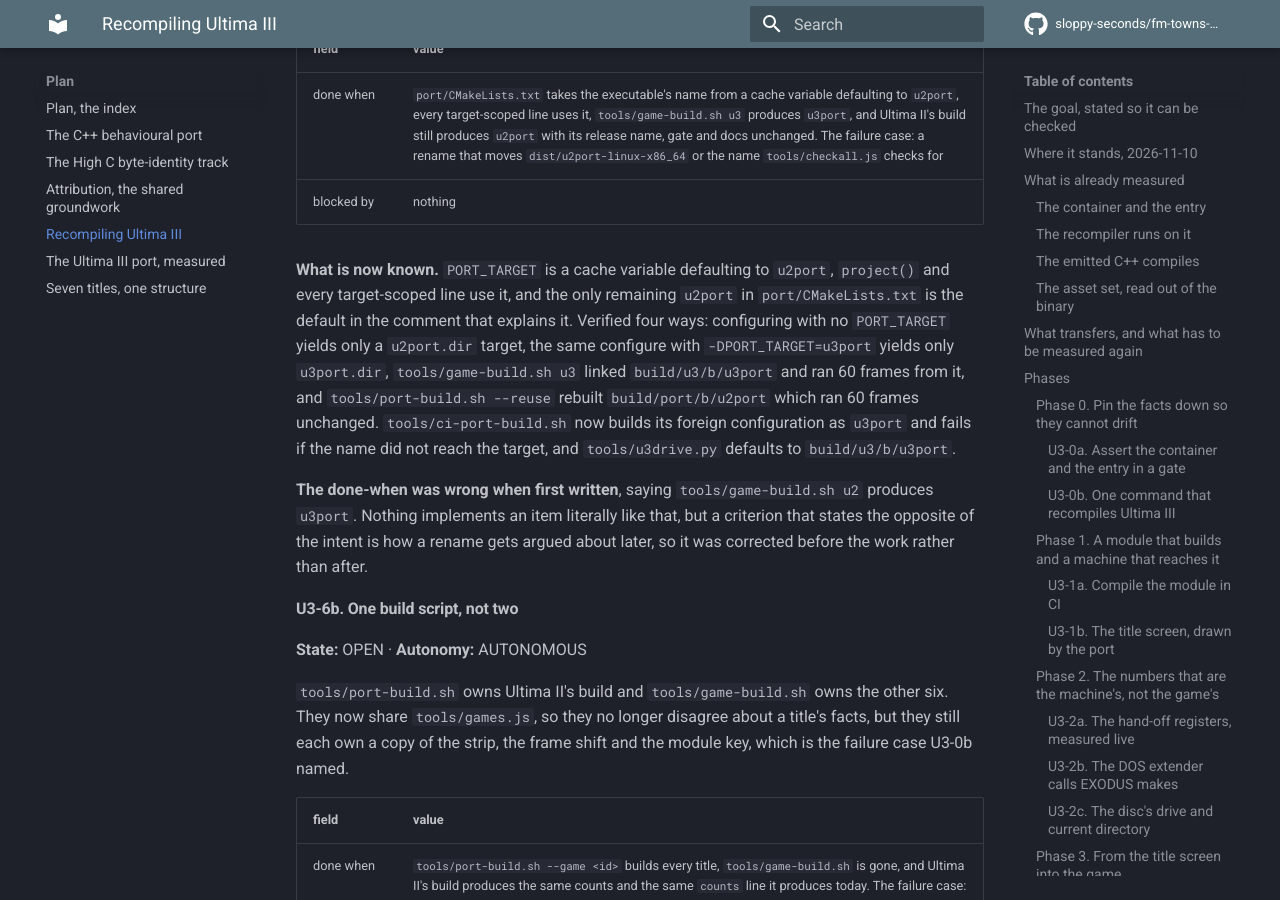
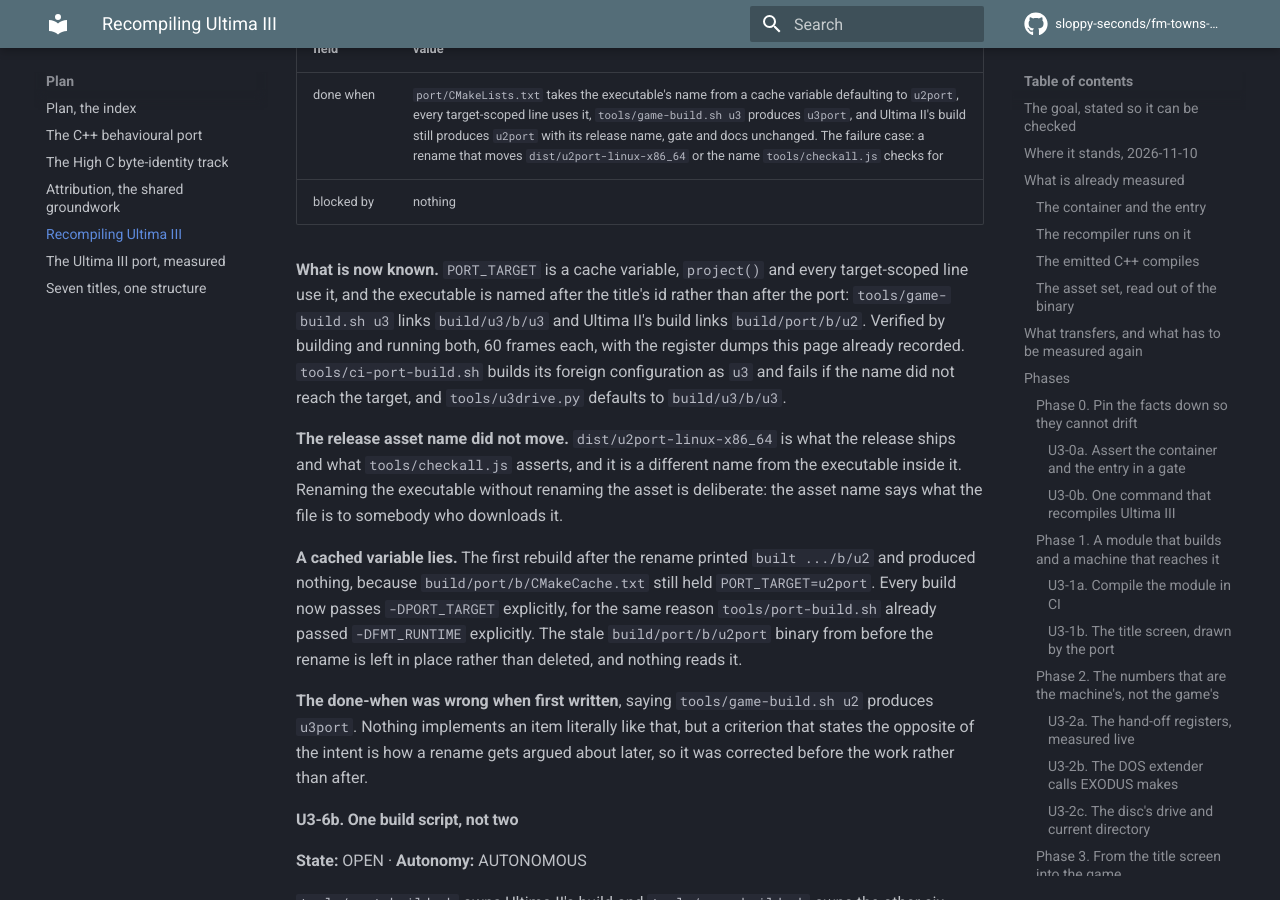
Before and after one commit to sloppy-seconds/fm-towns-ultima, an MkDocs documentation site: the page built from docs/recompile-ultima3-plan.md, in a window 1280 px wide and 900 px high, scrolled down 16115 px. Built offline with MkDocs 1.6.1 and Material for MkDocs 9.7.7, drawn with Linux system fonts in a browser that asks for light colours; comment, search, counter and statistics services are not loaded; some of the changed text lies outside the part shown.

Commit message:
port: the executable is u2, u3, not u2port, u3port
The binary is now named with the title's id from tools/games.js, so Ultima II
builds build/port/b/u2 and Ultima III builds build/u3/b/u3. Thirteen call sites
moved with it: game-build.sh, port-build.sh, ci-port-build.sh, checkall.js,
drive.py, shadow-diff.py, u3drive.py, controlsmoke.py, both release packagers,
and play.sh, which now looks for u2 first and still finds u2port and the release
asset name.

The RELEASE ASSET keeps u2port-linux-x86_64. That name is what the release ships
and what checkall asserts, and it says what the file is to somebody who downloads
it. Renaming the executable deliberately did not move it.

Two things worth recording, both measured rather than predicted:

- A cached variable lies. The first rebuild printed 'built .../b/u2' and produced
  nothing, because build/port/b/CMakeCache.txt still held PORT_TARGET=u2port.
  Every build passes -DPORT_TARGET explicitly now, for the reason port-build.sh
  already passed -DFMT_RUNTIME explicitly.
- checkall's 'tools that set instruments must pass --dev' check pre-filtered
  files by the string u2port. Renaming the executable would have made that filter
  match nothing and the check go quiet instead of red. The pre-filter is gone,
  because the real test was always 'sets' plus 'launches'.

Verified: both binaries built and ran 60 frames with the register dumps the docs
already record, and checkall passes including the shadow differential, which reads
build/port/b/u2.

```diff
--- a/docs/recompile-ultima3-plan.md
+++ b/docs/recompile-ultima3-plan.md
@@ -44,7 +44,7 @@ while the document calls it done.
 | U3-4c | OPEN | not attempted |
 | U3-4d | OPEN | not attempted |
 | U3-5a-e | OPEN | blocked behind a playable save disk |
-| U3-6a | DONE | `PORT_TARGET`, so Ultima III builds `u3port` and Ultima II keeps `u2port` |
+| U3-6a | DONE | `PORT_TARGET`, so the executable is the title's id: `u2`, `u3` |
 | U3-6b | OPEN | two build scripts, one descriptor table, and the strip arithmetic in both |
 | U3-6c | OPEN | 30+ `U2_*` environment names are shared by U2 and U3 |
 | U3-6d | OPEN | `module/`, `extracted/` and the doc pages do not follow one pattern |
@@ -542,13 +542,21 @@ binaries do collide, and the name is also what `play.sh` looks for and what the
 | done when | `port/CMakeLists.txt` takes the executable's name from a cache variable defaulting to `u2port`, every target-scoped line uses it, `tools/game-build.sh u3` produces `u3port`, and Ultima II's build still produces `u2port` with its release name, gate and docs unchanged. The failure case: a rename that moves `dist/u2port-linux-x86_64` or the name `tools/checkall.js` checks for |
 | blocked by | nothing |
 
-**What is now known.** `PORT_TARGET` is a cache variable defaulting to `u2port`, `project()` and every
-target-scoped line use it, and the only remaining `u2port` in `port/CMakeLists.txt` is the default in the comment
-that explains it. Verified four ways: configuring with no `PORT_TARGET` yields only a `u2port.dir` target, the
-same configure with `-DPORT_TARGET=u3port` yields only `u3port.dir`, `tools/game-build.sh u3` linked
-`build/u3/b/u3port` and ran 60 frames from it, and `tools/port-build.sh --reuse` rebuilt `build/port/b/u2port`
-which ran 60 frames unchanged. `tools/ci-port-build.sh` now builds its foreign configuration as `u3port` and
-fails if the name did not reach the target, and `tools/u3drive.py` defaults to `build/u3/b/u3port`.
+**What is now known.** `PORT_TARGET` is a cache variable, `project()` and every target-scoped line use it, and
+the executable is named after the title's id rather than after the port: `tools/game-build.sh u3` links
+`build/u3/b/u3` and Ultima II's build links `build/port/b/u2`. Verified by building and running both, 60 frames
+each, with the register dumps this page already recorded. `tools/ci-port-build.sh` builds its foreign
+configuration as `u3` and fails if the name did not reach the target, and `tools/u3drive.py` defaults to
+`build/u3/b/u3`.
+
+**The release asset name did not move.** `dist/u2port-linux-x86_64` is what the release ships and what
+`tools/checkall.js` asserts, and it is a different name from the executable inside it. Renaming the executable
+without renaming the asset is deliberate: the asset name says what the file is to somebody who downloads it.
+
+**A cached variable lies.** The first rebuild after the rename printed `built .../b/u2` and produced nothing,
+because `build/port/b/CMakeCache.txt` still held `PORT_TARGET=u2port`. Every build now passes `-DPORT_TARGET`
+explicitly, for the same reason `tools/port-build.sh` already passed `-DFMT_RUNTIME` explicitly. The stale
+`build/port/b/u2port` binary from before the rename is left in place rather than deleted, and nothing reads it.
 
 **The done-when was wrong when first written**, saying `tools/game-build.sh u2` produces `u3port`. Nothing
 implements an item literally like that, but a criterion that states the opposite of the intent is how a rename
```
Also changed, not shown: docs/port-structure.md (+6 -4 lines), 12 other files.
